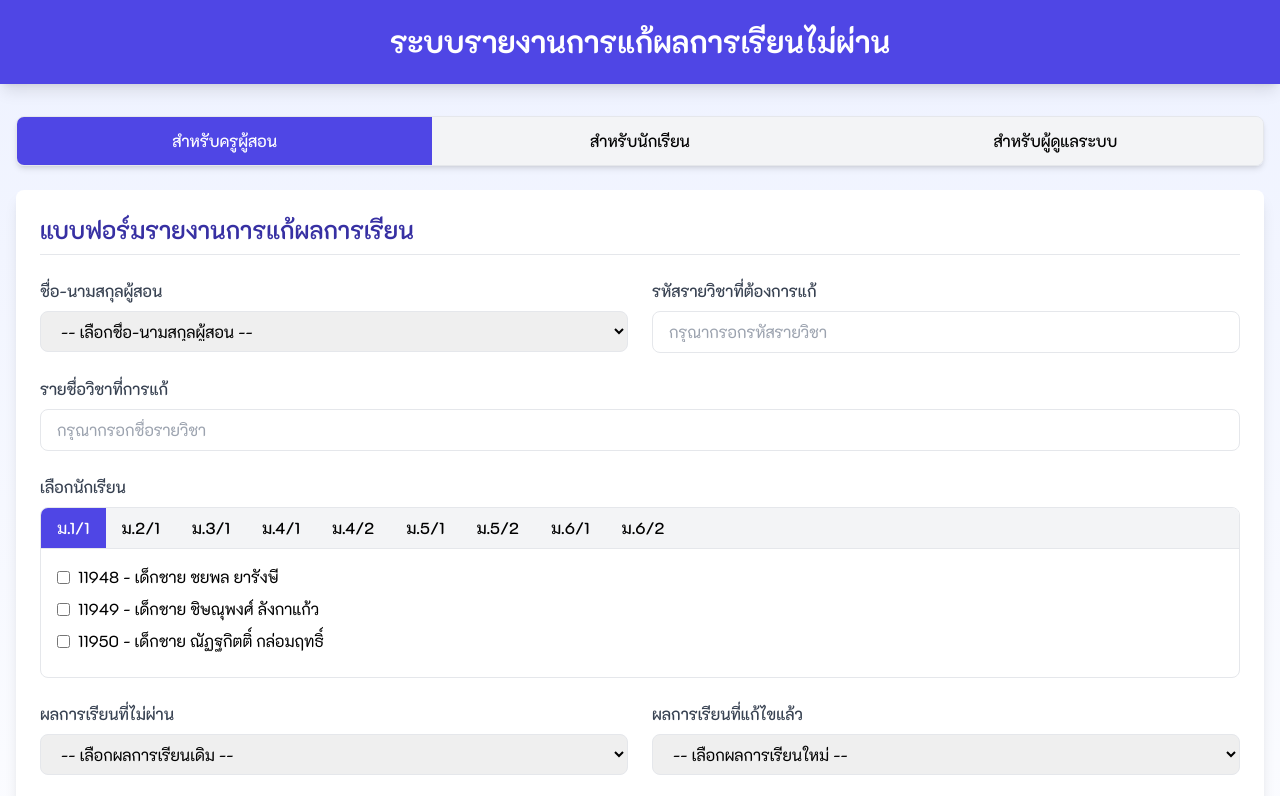
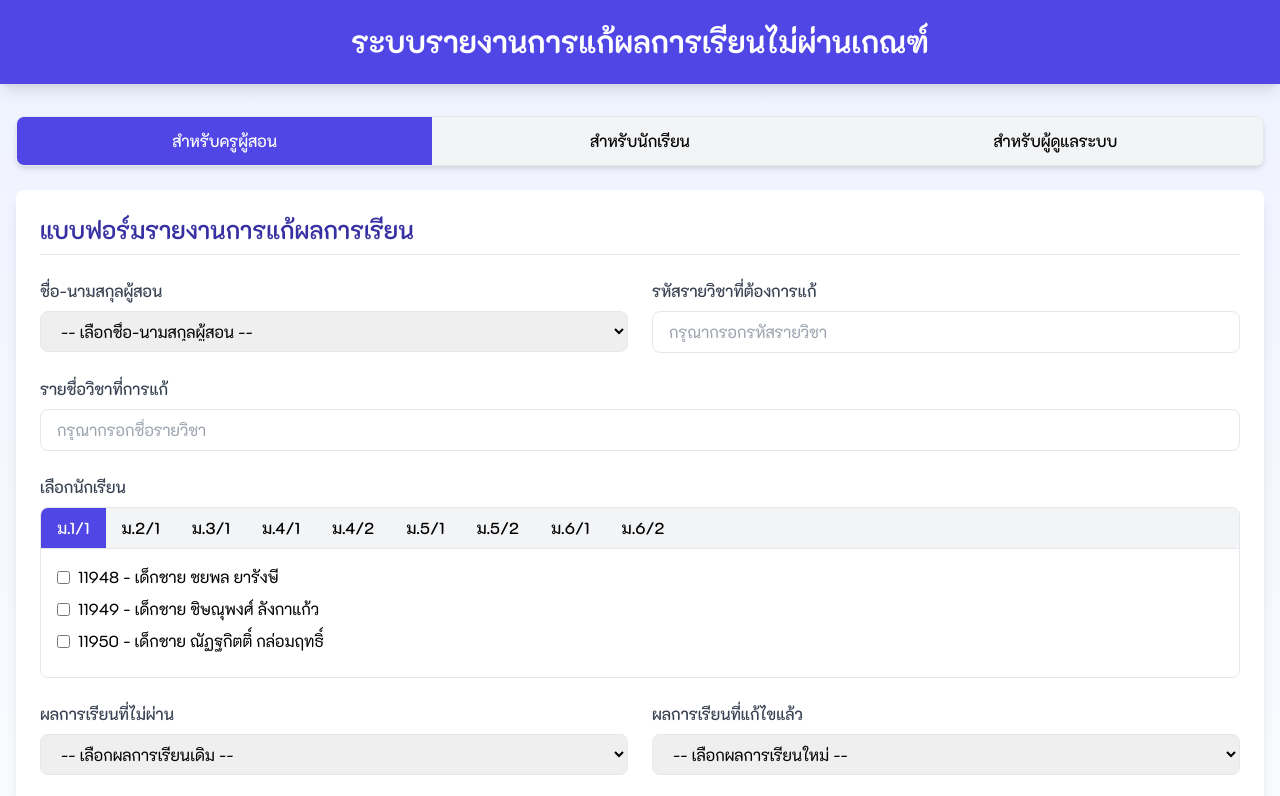
Before and after one commit to semicon/regrade, a plain HTML site: page index.html in a window 1280 px wide. Shown: the top 796 px of the page. Drawn offline with nearby package versions, Linux system fonts and the light colour scheme.

Commit message:
Update index.html

```diff
--- a/index.html
+++ b/index.html
@@ -22,7 +22,7 @@
     <div class="min-h-screen bg-gradient-to-b from-indigo-50 to-white">
         <header class="bg-indigo-600 text-white shadow-lg">
             <div class="container mx-auto px-4 py-6">
-                <h1 class="text-3xl font-bold text-center">ระบบรายงานการแก้ผลการเรียนไม่ผ่าน</h1>
+                <h1 class="text-3xl font-bold text-center">ระบบรายงานการแก้ผลการเรียนไม่ผ่านเกณฑ์</h1>
             </div>
         </header>
 
```
